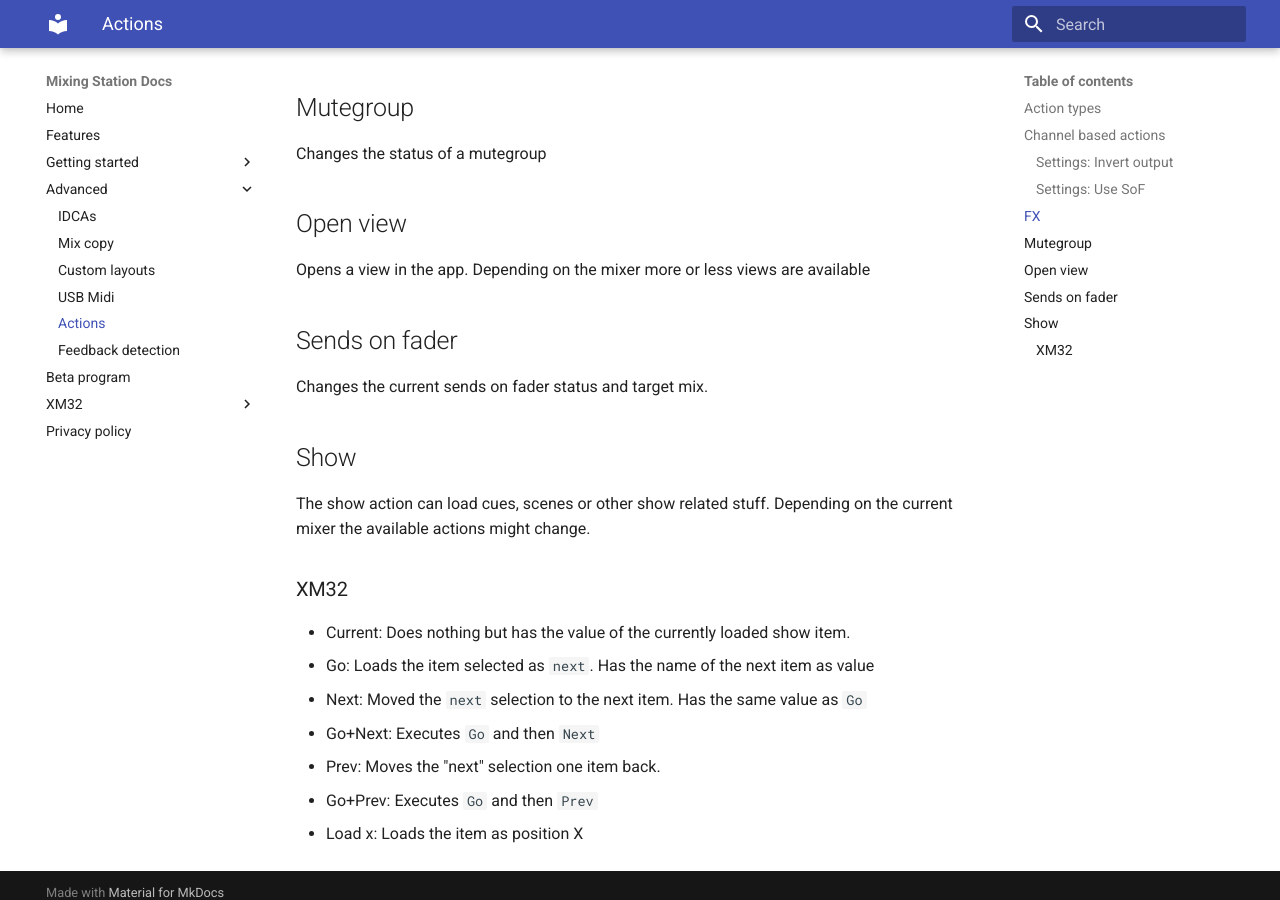
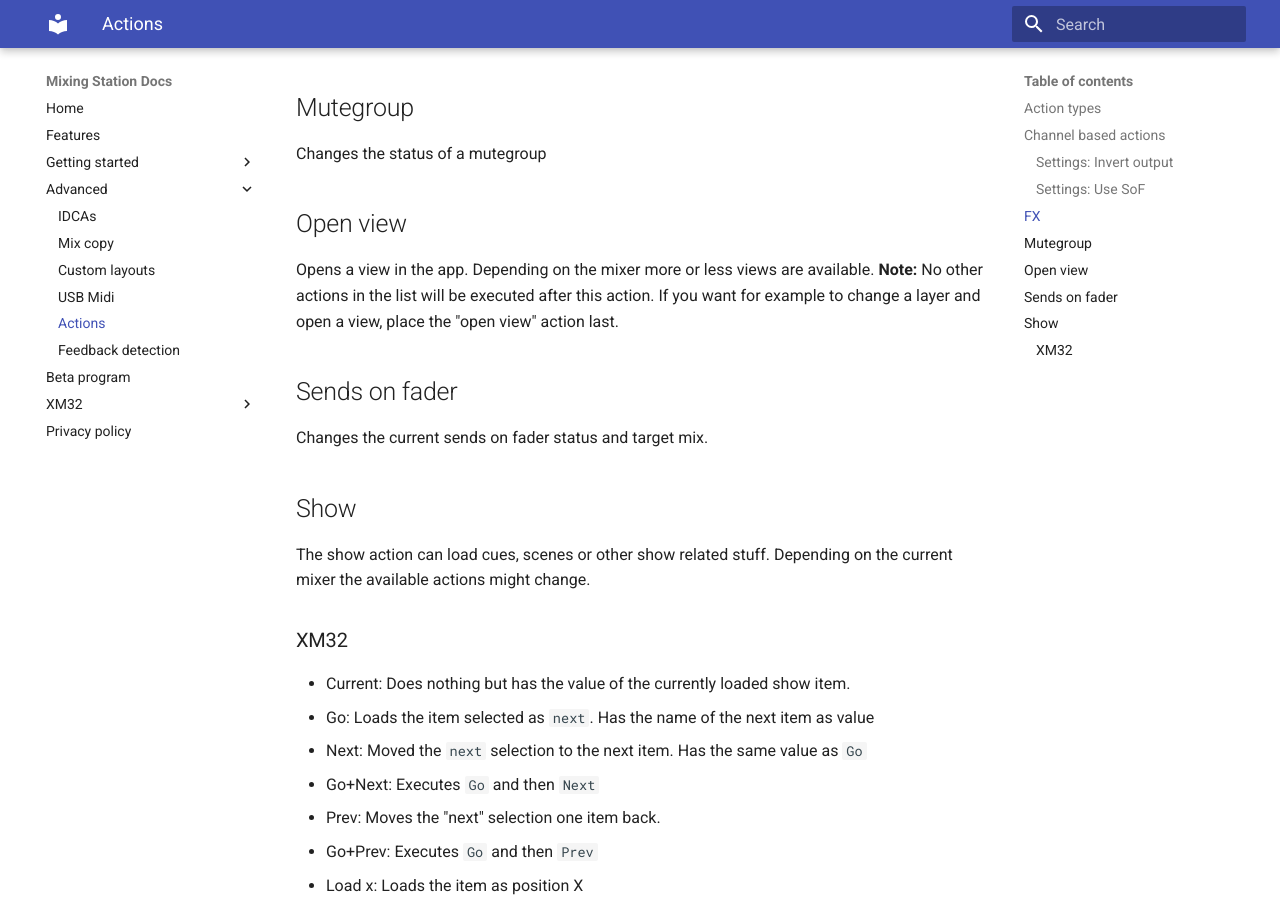
Before and after one commit to davidgiga1993/mixing-station-docs, an MkDocs documentation site: the page built from docs/custom-actions.md, in a window 1280 px wide and 900 px high, scrolled down 1301 px. Built offline with MkDocs 1.6.1 and Material for MkDocs 9.7.7, drawn with Linux system fonts in a browser that asks for light colours.

Commit message:
Add remark for open view action

```diff
--- a/docs/custom-actions.md
+++ b/docs/custom-actions.md
@@ -40,7 +40,8 @@
 Changes the status of a mutegroup
 
 ## Open view
-Opens a view in the app. Depending on the mixer more or less views are available
+Opens a view in the app. Depending on the mixer more or less views are available.
+**Note:** No other actions in the list will be executed after this action. If you want for example to change a layer and open a view, place the "open view" action last.
 
 ## Sends on fader
 Changes the current sends on fader status and target mix.
```
